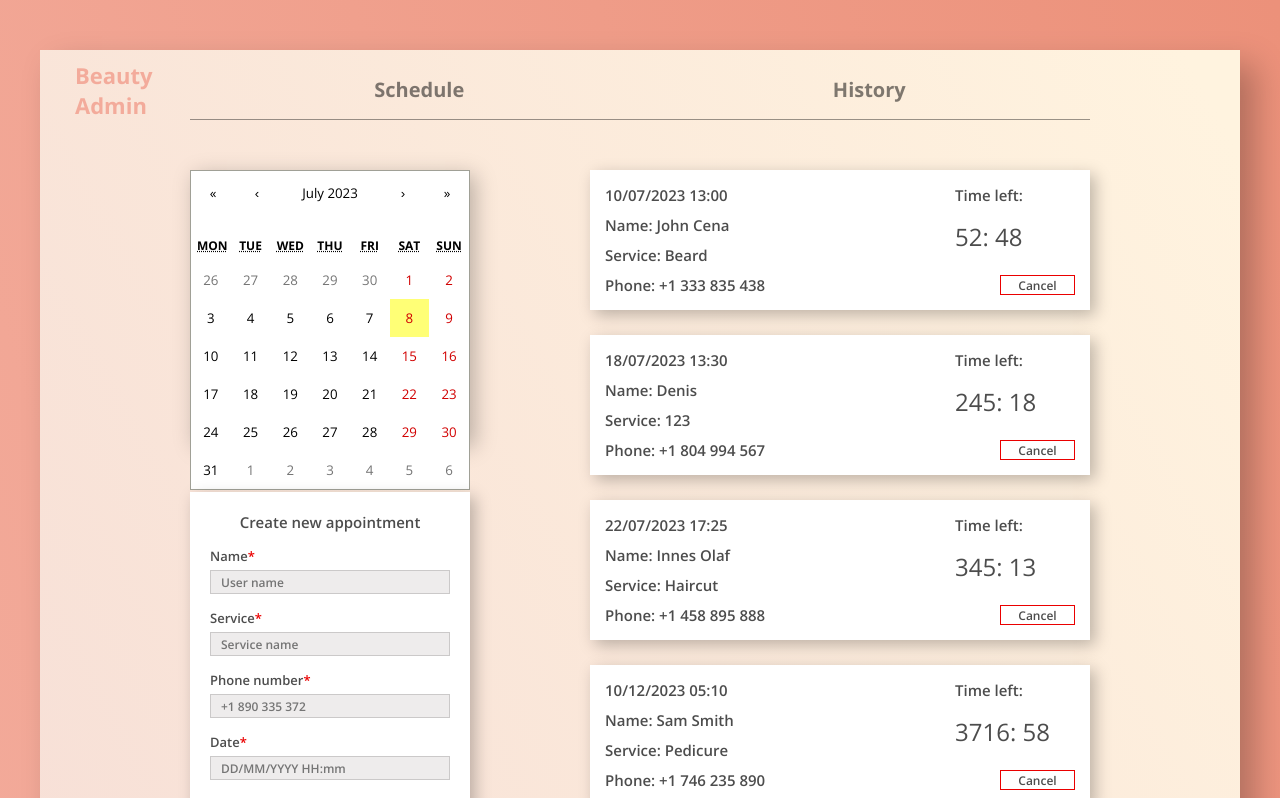
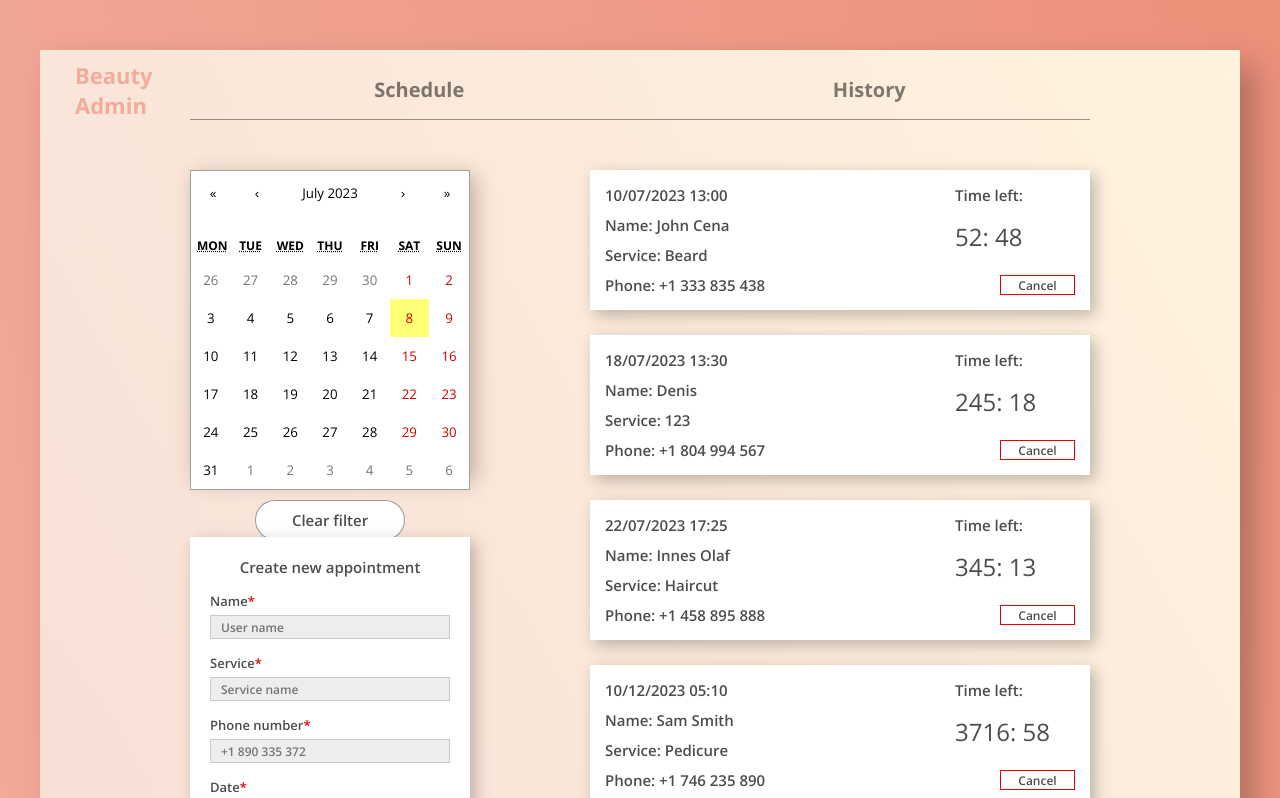
Before and after one commit to ipx12/Beauty_Admin, a React (Create React App) app: page / in a window 1280 px wide. Shown: the top 798 px of the page. Built offline with nearby package versions, Linux system fonts and the light colour scheme; data requests are answered from the project's data file.

Commit message:
add reset filter button to calendar and reset filters when switch schedule and history pages

```diff
--- a/src/components/appointmentList/AppointmentList.tsx
+++ b/src/components/appointmentList/AppointmentList.tsx
@@ -13,6 +13,7 @@ function AppointmentList() {
 		activeAppointments,
 		appointmentLoadingStatus,
 		calendarDate,
+		setDateAndFilter,
 	} = useContext(AppointmentContext);
 
 	const [isOpen, setIsOpen] = useState(false);
@@ -21,6 +22,10 @@ function AppointmentList() {
 	useEffect(() => {
 		getActiveAppointments();
 	}, [calendarDate]);
+
+	useEffect(() => {
+		setDateAndFilter([null, null]);
+	}, []);
 
 	const handleOpenModal = useCallback((id: number) => {
 		setIsOpen(true);
--- a/src/components/calendar/Calendar.tsx
+++ b/src/components/calendar/Calendar.tsx
@@ -6,8 +6,7 @@ import "react-calendar/dist/Calendar.css";
 import "./calendar.scss";
 
 function Calendar() {
-	const { calendarDate, setDateAndFilter, getActiveAppointments } =
-		useContext(AppointmentContext);
+	const { calendarDate, setDateAndFilter } = useContext(AppointmentContext);
 
 	return (
 		<div className="calendar">
@@ -18,6 +17,12 @@ function Calendar() {
 				}}
 				selectRange={true}
 			/>
+			<button
+				className="calendar__reload"
+				onClick={() => setDateAndFilter([null, null])}
+			>
+				Clear filter
+			</button>
 		</div>
 	);
 }
--- a/src/components/calendar/calendar.scss
+++ b/src/components/calendar/calendar.scss
@@ -1,8 +1,23 @@
 .calendar {
 	width: 280px;
-	height: 272px;
+	min-height: 272px;
 	background-color: #fff;
 	box-shadow: 5px 5px 20px rgba(0, 0, 0, 0.25);
+	&__reload {
+		display: block;
+		width: 150px;
+		height: 40px;
+		display: block;
+		margin: 10px auto 0 auto;
+		border: 1px solid rgba(0, 0, 0, 0.4);
+		border-radius: 24px;
+		cursor: pointer;
+		background-color: #fff;
+		font-weight: 600;
+		font-size: 15px;
+		line-height: 20px;
+		color: rgba(0, 0, 0, 0.7);
+	}
 	.react-calendar__tile--active {
 		background: #EBBBAB;
 		&:enabled:hover {
--- a/src/components/historyList/HistoryList.tsx
+++ b/src/components/historyList/HistoryList.tsx
@@ -11,11 +11,16 @@ function HistoryList() {
 		allAppointments,
 		appointmentLoadingStatus,
 		calendarDate,
+		setDateAndFilter,
 	} = useContext(AppointmentContext);
 
 	useEffect(() => {
 		getAppointments();
 	}, [calendarDate]);
+
+	useEffect(() => {
+		setDateAndFilter([null, null]);
+	}, []);
 
 	if (appointmentLoadingStatus === "loading") {
 		return <Spinner />;
--- a/src/pages/schedule/schedulePage.scss
+++ b/src/pages/schedule/schedulePage.scss
@@ -7,8 +7,8 @@
 	padding-top: 50px;
 	&__controls {
 		display: grid;
-		grid-template-rows: 272px 370px;
-		row-gap: 50px;
+		grid-template-rows: 307px 370px;
+		row-gap: 60px;
 	}
 	&__list {
 		display: grid;
```
